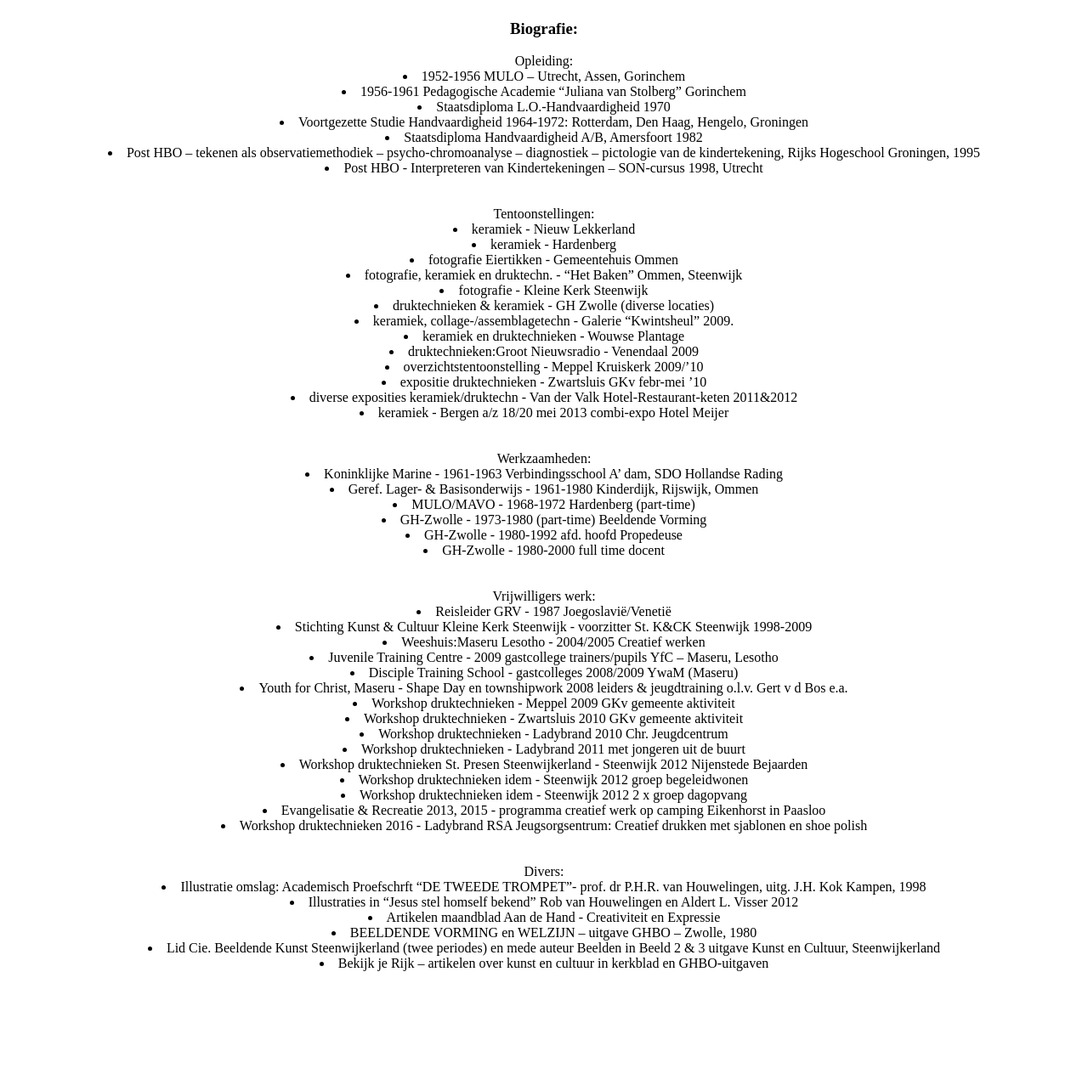
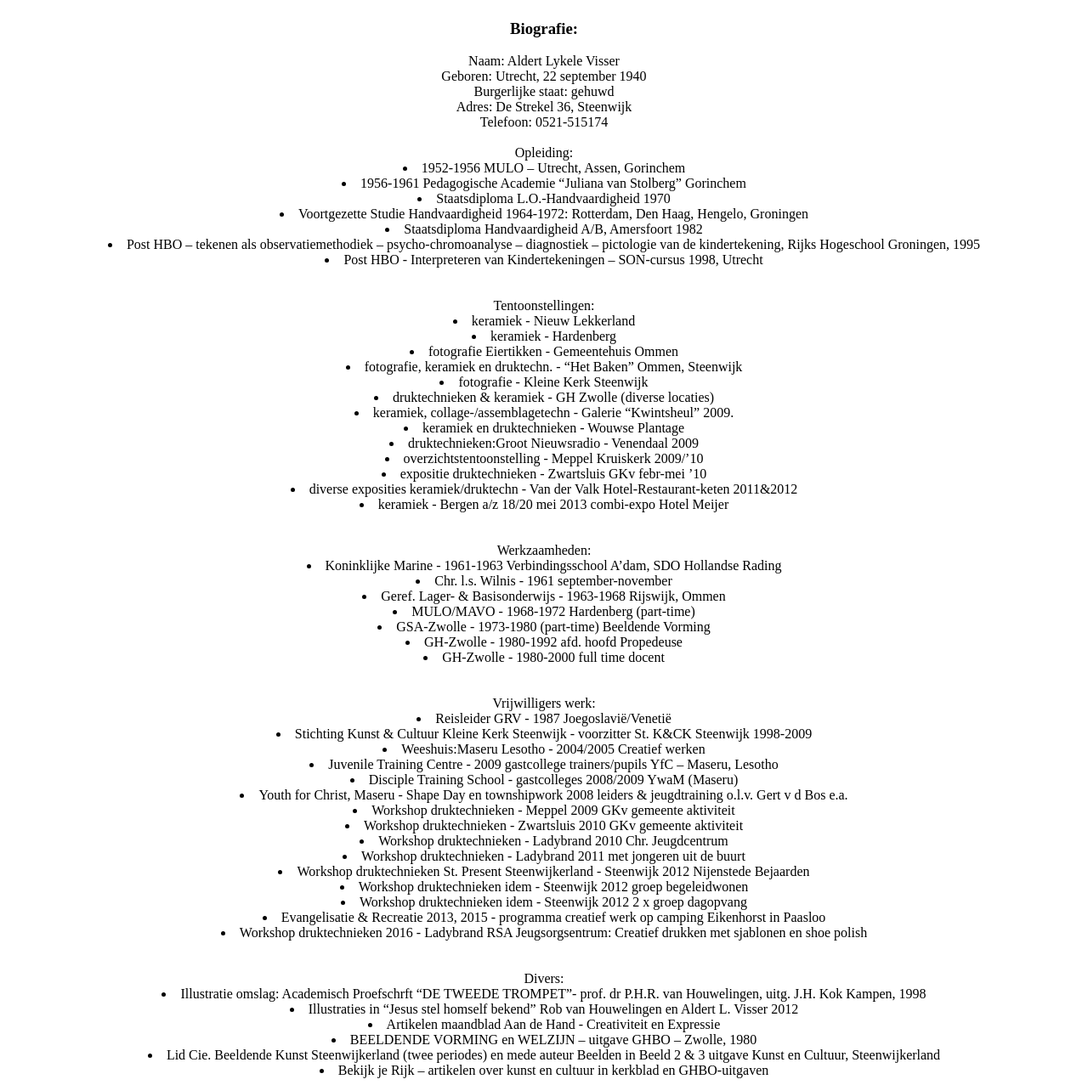
Before and after one commit to levien4/humancreature, a PHP site: page /Biografie/index.php in a window 1280 px wide. Shown: the part 1065-2342 px from the top of the page at 85% size. Before the commit the page ends 2208 px from the top, so only its background shows below. Run offline with PHP 8.4, Linux system fonts and the light colour scheme; data that the repository does not hold is empty.

Commit message:
Gegevens toegevoegd

```diff
--- a/Biografie/index.php
+++ b/Biografie/index.php
@@ -28,6 +28,12 @@
 			<?php print file_get_contents("http://www.humancreature.nl/menu.php")?>
 			<h3>Biografie:</h3>
 			<div id="biografie">
+				Naam: Aldert Lykele Visser<br>
+				Geboren: Utrecht, 22 september 1940<br>
+				Burgerlijke staat: gehuwd<br>
+				Adres: De Strekel 36, Steenwijk<br>
+				Telefoon: 0521-515174<br><br>
+
 				Opleiding:<br>
 				<li>1952-1956 MULO – Utrecht, Assen, Gorinchem</li>
 				<li>1956-1961 Pedagogische Academie “Juliana van Stolberg” Gorinchem</li>
@@ -53,10 +59,11 @@
 				<li>keramiek				 		-	Bergen a/z 18/20 mei 2013 combi-expo Hotel Meijer</li><br><br>
 
 				Werkzaamheden:<br>
-				<li>Koninklijke Marine				 -	1961-1963 Verbindingsschool A’ dam, SDO Hollandse Rading</li>
-				<li>Geref. Lager- & Basisonderwijs 			- 	1961-1980 Kinderdijk, Rijswijk, Ommen</li>
+				<li>Koninklijke Marine				 -	1961-1963 Verbindingsschool A’dam, SDO Hollandse Rading</li>
+				<li>Chr. l.s. Wilnis - 1961 september-november</li>
+				<li>Geref. Lager- & Basisonderwijs 			- 	1963-1968 Rijswijk, Ommen</li>
 				<li>MULO/MAVO					-	1968-1972 Hardenberg (part-time)</li>
-				<li>GH-Zwolle					- 	1973-1980 (part-time) Beeldende Vorming</li>
+				<li>GSA-Zwolle					- 	1973-1980 (part-time) Beeldende Vorming</li>
 				<li>GH-Zwolle					- 	1980-1992 afd. hoofd  Propedeuse</li>
 				<li>GH-Zwolle					- 	1980-2000 full time docent</li><br><br>
 
@@ -71,7 +78,7 @@
 				<li>Workshop druktechnieken				-	Zwartsluis 2010 GKv gemeente aktiviteit</li>
 				<li>Workshop druktechnieken 				- 	Ladybrand 2010 Chr. Jeugdcentrum</li>
 				<li>Workshop druktechnieken 				- 	Ladybrand 2011 met jongeren uit de buurt</li>
-				<li>Workshop druktechnieken  St. Presen Steenwijkerland 	- 	Steenwijk 2012 Nijenstede Bejaarden</li>
+				<li>Workshop druktechnieken  St. Present Steenwijkerland 	- 	Steenwijk 2012 Nijenstede Bejaarden</li>
 				<li>Workshop druktechnieken 	idem			- 	Steenwijk 2012 groep begeleidwonen</li>
 				<li>Workshop druktechnieken 	idem			- 	Steenwijk 2012  2 x groep dagopvang</li>
 				<li>Evangelisatie & Recreatie 	2013, 2015		-	programma creatief werk op camping Eikenhorst in Paasloo</li>
```
